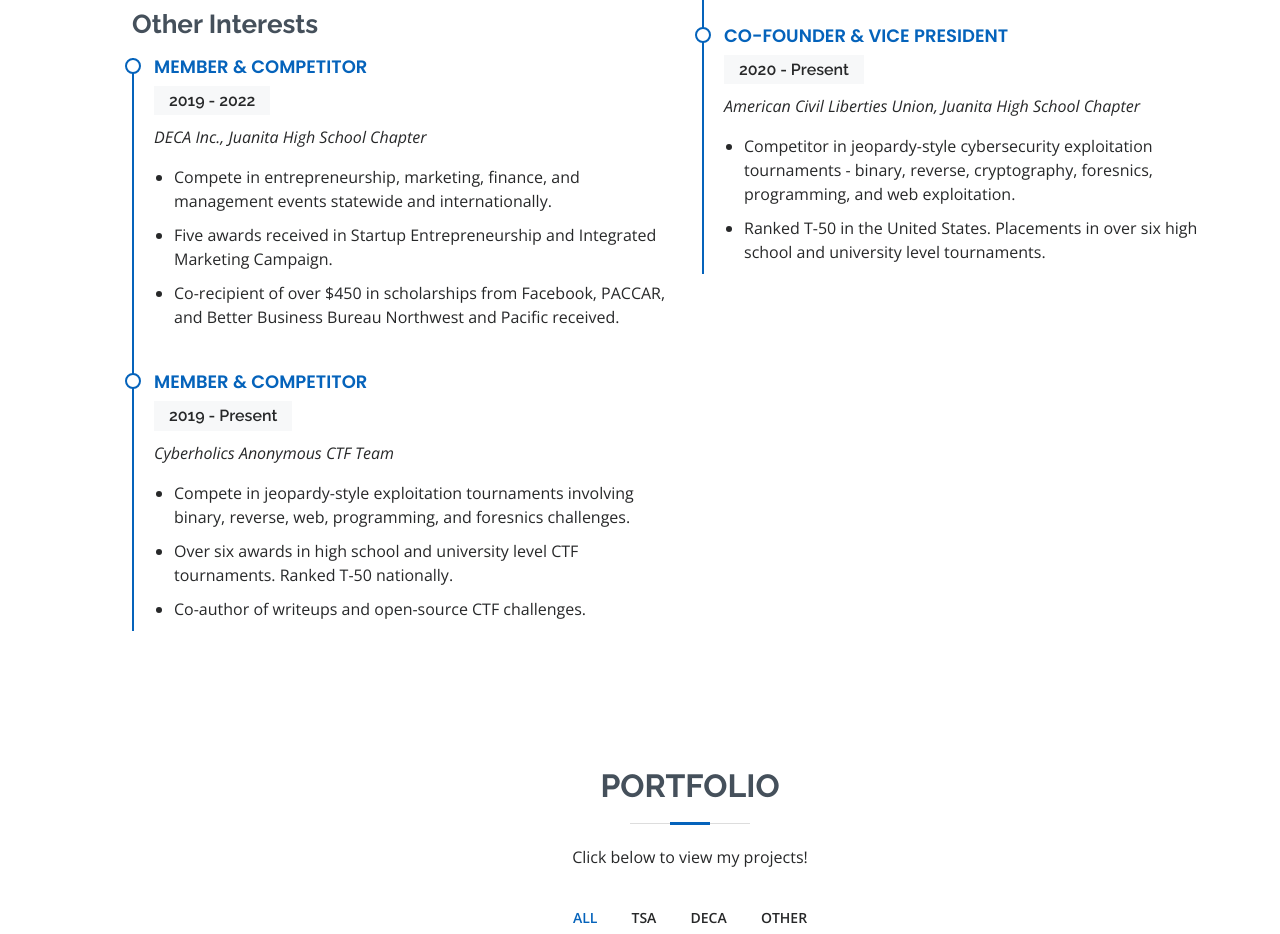
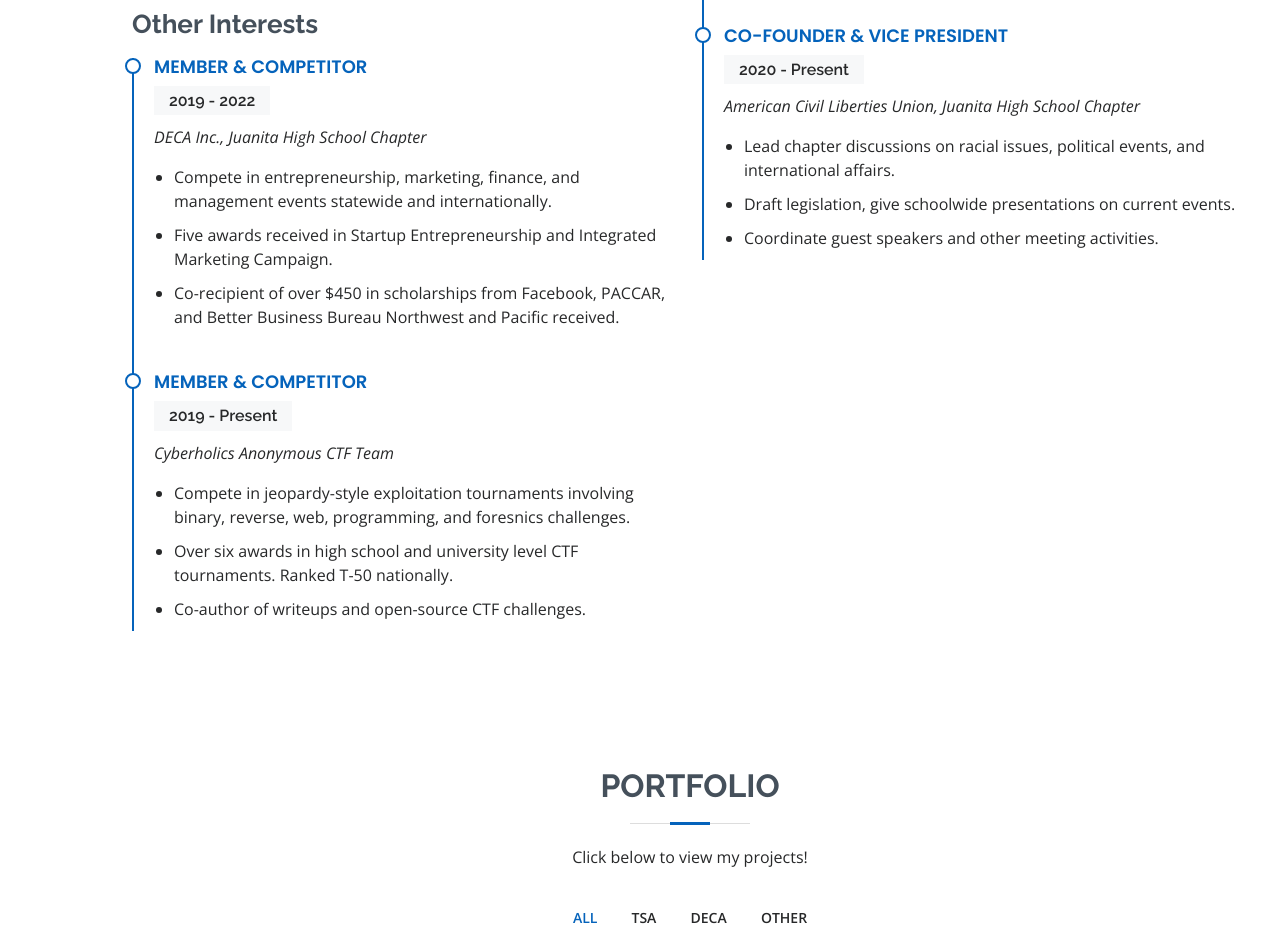
Before and after one commit to aagney/aagneyiyer, a plain HTML site: page index.html in a window 1280 px wide. Shown: the part 3140-4074 px from the top of the page. Drawn offline with nearby package versions, Linux system fonts and the light colour scheme.

Commit message:
Update index.html

```diff
--- a/index.html
+++ b/index.html
@@ -338,8 +338,9 @@
               <h5>2020 - Present</h5>
               <p><em>American Civil Liberties Union, Juanita High School Chapter</em></p>
               <ul>
-                <li>Competitor in jeopardy-style cybersecurity exploitation tournaments - binary, reverse, cryptography, foresnics, programming, and web exploitation.</li>
-                <li>Ranked T-50 in the United States. Placements in over six high school and university level tournaments.</li>
+                <li>Lead chapter discussions on racial issues, political events, and international affairs.</li>
+                <li>Draft legislation, give schoolwide presentations on current events.</li>
+                <li>Coordinate guest speakers and other meeting activities.</li>
               </ul>
             </div>
           </div>
```
